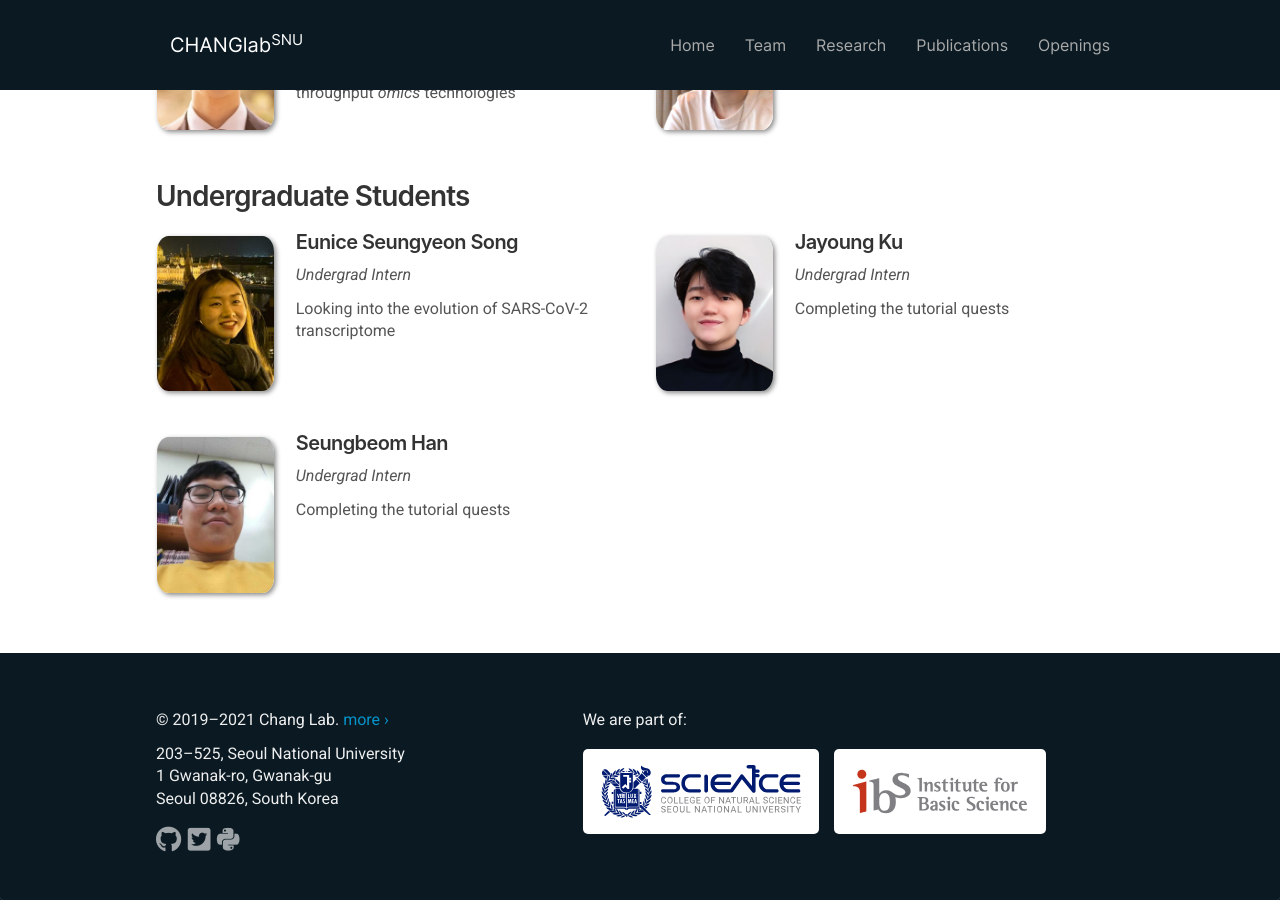
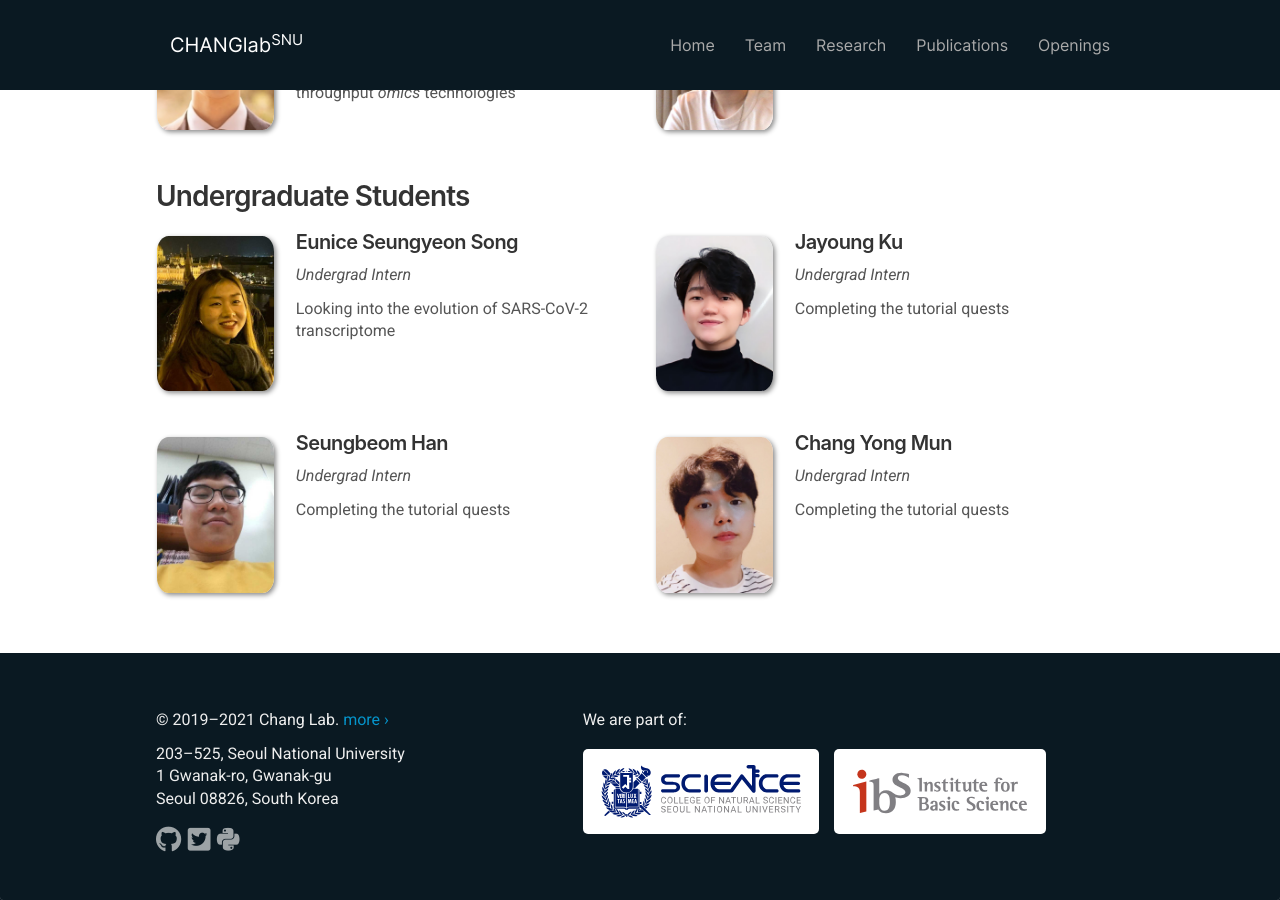
Before and after one commit to ChangLabSNU/ChangLabSNU.github.io, a Jekyll site: the page built from _pages/team.md, in a window 1280 px wide and 900 px high, scrolled down 1158 px. Built offline with Jekyll 4.4.1, drawn with Linux system fonts in a browser that asks for light colours; nearby versions of some CDN libraries; some web fonts are replaced.

Commit message:
Add Chang Yong.

```diff
--- a/_data/visitors.yml
+++ b/_data/visitors.yml
@@ -12,3 +12,8 @@
   photo: sbhan-thumb.jpg
   info: Undergrad Intern
   intro: "Completing the tutorial quests"
+
+- name: Chang Yong Mun
+  photo: cymun-thumb.jpg
+  info: Undergrad Intern
+  intro: "Completing the tutorial quests"
```
Also changed, not shown: images/members/cymun-thumb.jpg (added).
